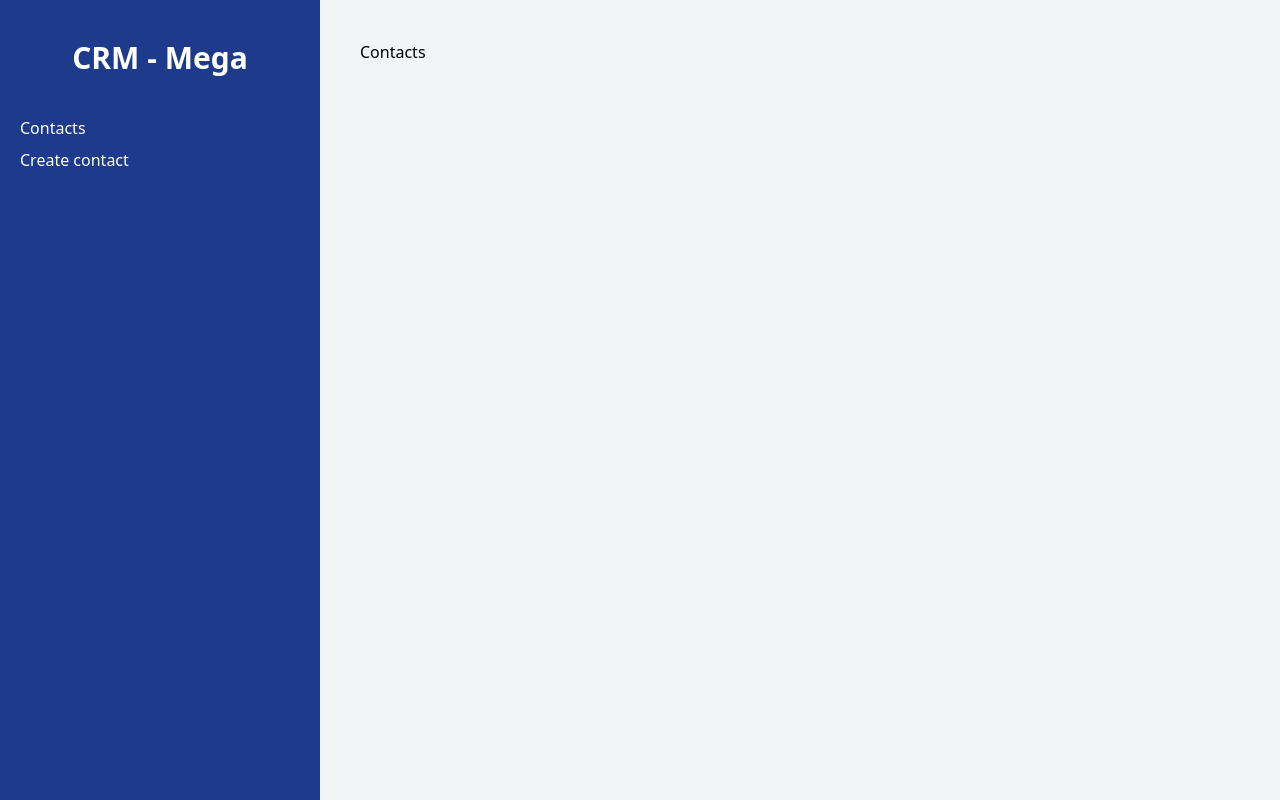
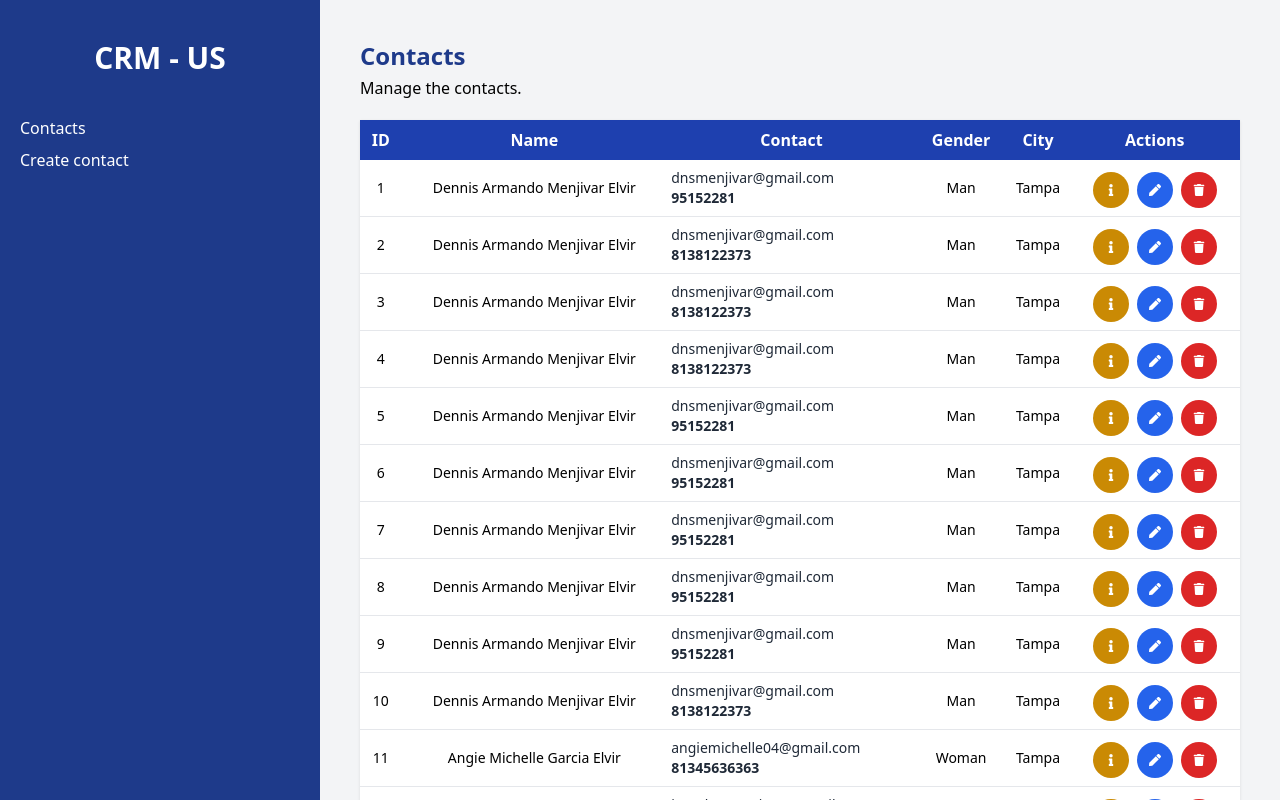
Before and after one commit to DennisMenjivar/CRM, a React (Vite) app: page /contacts in a window 1280 px wide. Built offline with nearby package versions, Linux system fonts and the light colour scheme; data requests are answered from the project's data file.

Commit message:
Table added

```diff
--- /dev/null
+++ b/src/components/Contact.jsx
@@ -0,0 +1,49 @@
+import React from 'react';
+import { FaInfo, FaPen, FaTrash } from 'react-icons/fa';
+
+const Contact = ({ contact }) => {
+  const { id, name, telephoneNumber, email, gender, city } = contact;
+
+  return (
+    <tr className="border-b">
+      <td className="text-center p-1 text-sm">{id}</td>
+      <td className="text-center p-1 text-sm">{name}</td>
+      <td className="text-left p-1 text-sm">
+        <p>
+          <span className="text-gray-800 text-sm pb-0">{email}</span>
+        </p>
+        <p>
+          <span className="text-gray-800 font-bold text-sm pt-0">
+            {telephoneNumber}
+          </span>
+        </p>
+      </td>
+      <td className="text-center p-1 text-sm">{gender}</td>
+      <td className="text-center p-1 text-sm">{city}</td>
+      <td className="flex justify-center p-1 mt-1 place-content-end gap-4">
+        <div>
+          <button
+            type="button"
+            className="bg-yellow-600 hover:bg-yellow-700 text-white p-3 m-1 font-bold text-xs rounded-full"
+          >
+            <FaInfo />
+          </button>
+          <button
+            type="button"
+            className="bg-blue-600 hover:bg-blue-700 text-white p-3 m-1 font-bold text-xs rounded-full"
+          >
+            <FaPen />
+          </button>
+          <button
+            type="button"
+            className="bg-red-600 hover:bg-red-700 text-white p-3 m-1 font-bold text-xs rounded-full"
+          >
+            <FaTrash />
+          </button>
+        </div>
+      </td>
+    </tr>
+  );
+};
+
+export default Contact;
--- a/src/components/FormContactProffesionalInfo.jsx
+++ /dev/null
@@ -1,109 +0,0 @@
-import React from 'react';
-import { Formik, Form, Field } from 'formik';
-import * as Yup from 'yup';
-import MessageRequired from './MessageRequired';
-
-const FormContactProffesionalInfo = (isHidden) => {
-  console.log('isHidden', isHidden.children);
-
-  const newContactInfoSchema = Yup.object().shape({
-    // Contact Info
-    email: Yup.string().required('The Email is required.'),
-    telephoneNumber: Yup.string().required('The Telephone Number is required.'),
-    address: Yup.string().required('The Address is required.'),
-    state: Yup.string().required('The State is required.'),
-    city: Yup.string().required('The City is required.'),
-    zipCode: Yup.string().required('The ZIP Code is required.'),
-  });
-
-  const handlerSubmit = (value) => {
-    console.log(value);
-  };
-
-  return (
-    <div
-      className="bg-white mt-10 px-5 py-10 rounded-md shadow-md md:w-3/4 mx-auto"
-      hidden={isHidden.children}
-    >
-      <h1 className="text-gray-500 font-bold uppercase text-center">
-        Contact Information
-      </h1>
-      <Formik
-        initialValues={{
-          // Contact Info
-          email: 'dnsmenjivar@gmail.com',
-          telephoneNumber: '+1 813 812-2373',
-          address: '710 Tampa Florida',
-          state: 'Florida',
-          city: 'Tampa',
-          zipCode: '33602',
-          notes: 'Pendiente',
-        }}
-        onSubmit={(value) => {
-          handlerSubmit(value);
-        }}
-        validationSchema={newContactInfoSchema}
-      >
-        {({ errors, touched }) => {
-          return (
-            <Form className="mt-5">
-              {/* EMAIL */}
-              <div className="mb-4">
-                <label className="text-gray-800" htmlFor="email">
-                  Email:{' '}
-                </label>
-                <Field
-                  name="email"
-                  id="email"
-                  className="mt-2 block w-full p-3 bg-gray-100 rounded-md"
-                  type="email"
-                  placeholder="Email address"
-                />
-                {errors.email && touched.email ? (
-                  <MessageRequired>{errors.email}</MessageRequired>
-                ) : null}
-              </div>
-              {/* TELEPHONE NUMBER */}
-              <div className="mb-4">
-                <label className="text-gray-800" htmlFor="telephoneNumber">
-                  Telephone number:{' '}
-                </label>
-                <Field
-                  name="telephoneNumber"
-                  id="telephoneNumber"
-                  className="mt-2 block w-full p-3 bg-gray-100 rounded-md"
-                  type="tel"
-                  placeholder="Telephone number"
-                />
-                {errors.telephoneNumber && touched.telephoneNumber ? (
-                  <MessageRequired>{errors.telephoneNumber}</MessageRequired>
-                ) : null}
-              </div>
-              {/* NOTES */}
-              <div className="mb-4">
-                <label className="text-gray-800" htmlFor="notes">
-                  Notes:{' '}
-                </label>
-                <Field
-                  name="notes"
-                  as="textarea"
-                  id="notes"
-                  className="mt-2 block w-full p-3 bg-gray-100 rounded-md h-40"
-                  type="text"
-                  placeholder="Notes"
-                />
-              </div>
-              <input
-                type="submit"
-                value={'Save'}
-                className="mt-5 w-full bg-blue-800 p-3 text-white uppercase font-bold text-lg"
-              />
-            </Form>
-          );
-        }}
-      </Formik>
-    </div>
-  );
-};
-
-export default FormContactProffesionalInfo;
--- a/src/layout/Layout.jsx
+++ b/src/layout/Layout.jsx
@@ -9,9 +9,7 @@ const Layout = () => {
   return (
     <div className="flex flex-row min-h-screen">
       <div className="basis-1/4 bg-blue-900 px-5 py-10">
-        <h2 className="text-3xl font-black text-center text-white">
-          CRM - Mega
-        </h2>
+        <h2 className="text-3xl font-black text-center text-white">CRM - US</h2>
         <nav className="mt-10">
           <Link
             className={`${
--- a/src/pages/Contacts.jsx
+++ b/src/pages/Contacts.jsx
@@ -1,4 +1,5 @@
 import { useEffect, useState } from 'react';
+import Contact from '../components/Contact';
 
 const Contacts = () => {
   const [contacts, setContacts] = useState([]);
@@ -21,7 +22,30 @@ const Contacts = () => {
 
     getContactsAPI();
   }, []);
-  return <div>Contacts</div>;
+  return (
+    <div>
+      <h1 className="font-black text-2xl text-blue-900">Contacts</h1>
+      <p className="mt-1">Manage the contacts.</p>
+
+      <table className="w-full mt-5 table-auto shadow bg-white">
+        <thead className="bg-blue-800 text-white">
+          <tr>
+            <th className="p-2">ID</th>
+            <th className="p-2">Name</th>
+            <th className="p-2">Contact</th>
+            <th className="p-2">Gender</th>
+            <th className="p-2">City</th>
+            <th className="p-2">Actions</th>
+          </tr>
+        </thead>
+        <tbody>
+          {contacts.map((con) => (
+            <Contact key={con.id} contact={con} />
+          ))}
+        </tbody>
+      </table>
+    </div>
+  );
 };
 
 export default Contacts;
```
